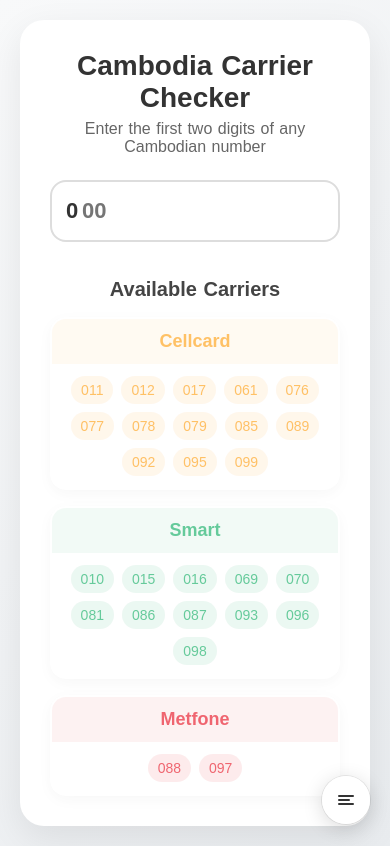
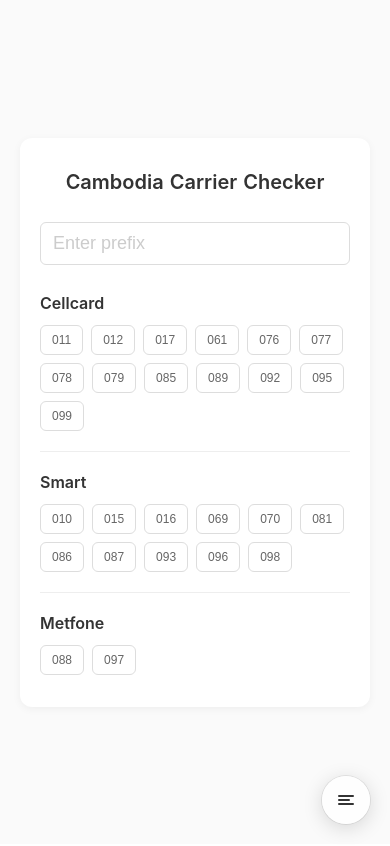
Before and after one commit to ousachea/App, a Nuxt app: page /Phone in a window 390 px wide. Built offline with nearby package versions, Linux system fonts and the light colour scheme.

Commit message:
updated phone

```diff
--- a/pages/Phone.vue
+++ b/pages/Phone.vue
@@ -1,80 +1,49 @@
 <template>
-  <div class="container" :style="{ backgroundImage: backgroundGradient }">
+  <div class="container">
     <PageSwitcher/>
 
-    <div class="card" :class="{ 'error-state': invalidInput }">
-      <h2 class="title">Cambodia Carrier Checker</h2>
-      <p class="subtitle">Enter the first two digits of any Cambodian number</p>
+    <div class="card">
+      <h1 class="title">Cambodia Carrier Checker</h1>
 
-      <div class="phone-card">
-        <div class="input-container">
-          <div class="input-prefix">0</div>
+      <div class="input-section">
         <input
           v-model="phoneNumber"
-            placeholder="00"
+          placeholder="Enter prefix"
           @input="formatAndDetectCarrier"
           class="input"
-            :class="{ shakeLoop: invalidInput, matched: matchedPrefix }"
-            :style="{ borderColor: inputBorderColor, boxShadow: inputShadow }"
-            maxlength="2"
+          :class="{ error: invalidInput }"
+          maxlength="3"
           type="text"
           inputmode="numeric"
         />
         <button
           v-if="phoneNumber"
           @click="clearInput"
-            class="clear-button"
-            aria-label="Clear input"
+          class="clear-btn"
         >
-            ×
+          Clear
         </button>
-          <div class="icon-container" v-if="carrier !== 'Unknown Carrier'">
-            <span class="check-icon">✓</span>
-          </div>
-        </div>
       </div>
 
-      <transition name="fade-pop">
-        <div class="carrier-info" v-if="carrier !== 'Unknown Carrier'">
-          <p class="carrier">
-            Your carrier is <span :style="{ color: carriers[carrier]?.color }">{{ carrier }}</span>
-          </p>
+      <transition name="fade">
+        <div v-if="carrier !== 'Unknown Carrier'" class="result">
+          <p class="result-text">{{ carrier }}</p>
         </div>
       </transition>
 
-      <div class="prefix-list">
-        <h3 class="section-title">Available Carriers</h3>
-        <div class="carrier-list">
-          <div
-            v-for="(carrierData, name) in carriers"
-            :key="name"
-            class="carrier-card"
-            :class="{
-              faded: carrier && carrier !== name,
-              active: carrier === name
-            }"
-            :style="{ borderColor: carrier === name ? carrierData.color : 'transparent' }"
-          >
-            <div class="carrier-header" :style="{ backgroundColor: carrierData.color + '15' }">
-              <h4 :style="{ color: carrierData.color }">{{ name }}</h4>
-            </div>
+      <div class="carriers">
+        <div v-for="(carrierData, name) in carriers" :key="name" class="carrier">
+          <h3 class="carrier-name">{{ name }}</h3>
           <div class="prefixes">
-              <span
+            <button
               v-for="prefix in carrierData.prefixes"
               :key="prefix"
-                class="prefix-badge"
-                :style="{
-                  backgroundColor: matchedPrefix === prefix ? carrierData.color : carrierData.color + '20',
-                  color: matchedPrefix === prefix ? '#fff' : carrierData.color
-                }"
-                :class="{
-                  pulse: matchedPrefix === prefix,
-                  highlighted: matchedPrefix === prefix,
-                }"
+              @click="selectPrefix(prefix)"
+              class="prefix-btn"
+              :class="{ active: matchedPrefix === prefix }"
             >
               0{{ prefix }}
-              </span>
-            </div>
+            </button>
           </div>
         </div>
       </div>
@@ -84,14 +53,13 @@
 
 <script setup>
 import PageSwitcher from '../components/PageSwitcher.vue';
-import { ref, computed, watch } from 'vue';
+import { ref } from 'vue';
 
 const phoneNumber = ref('');
 const matchedPrefix = ref(null);
 const invalidInput = ref(false);
 const carrier = ref('Unknown Carrier');
 
-// Create a set of all valid prefixes for quick lookup
 const validPrefixes = new Set();
 const carriers = {
   Cellcard: {
@@ -115,51 +83,9 @@ const carriers = {
   },
 };
 
-// Fill the validPrefixes set
 Object.values(carriers).forEach(carrierData => {
   carrierData.prefixes.forEach(prefix => validPrefixes.add(prefix));
 });
-
-const inputBorderColor = computed(() => {
-  if (invalidInput.value) return '#ff3333';
-  return carrier.value !== 'Unknown Carrier'
-    ? carriers[carrier.value]?.color || '#ddd'
-    : '#ddd';
-});
-
-const inputShadow = computed(() => {
-  if (invalidInput.value) return '0 0 10px rgba(255, 51, 51, 0.4)';
-  return carrier.value !== 'Unknown Carrier'
-    ? `0 0 10px ${carriers[carrier.value]?.color}50`
-    : 'none';
-});
-
-const backgroundGradient = computed(() => {
-  if (invalidInput.value) {
-    return 'linear-gradient(135deg, #ff333320, #ff333340)';
-  }
-  if (carrier.value !== 'Unknown Carrier') {
-    const color = carriers[carrier.value]?.color;
-    return `linear-gradient(135deg, ${color}10, ${color}30)`;
-  }
-  return 'linear-gradient(135deg, #f8f9fa, #e9ecef)';
-});
-
-watch(phoneNumber, (newValue) => {
-  if (newValue && !/^[0-9]{1,2}$/.test(newValue)) {
-    phoneNumber.value = phoneNumber.value.replace(/[^0-9]/g, '');
-    showError();
-  }
-});
-
-const showError = () => {
-  // Reset the animation if it's already running
-  invalidInput.value = false;
-  setTimeout(() => {
-    invalidInput.value = true;
-  }, 10);
-  // Don't clear the error state - we'll keep shaking as long as input is invalid
-};
 
 const clearInput = () => {
   phoneNumber.value = '';
@@ -168,26 +94,31 @@ const clearInput = () => {
   invalidInput.value = false;
 };
 
+const selectPrefix = (prefix) => {
+  phoneNumber.value = prefix;
+  formatAndDetectCarrier();
+};
+
 const formatAndDetectCarrier = () => {
   if (!phoneNumber.value) {
     carrier.value = 'Unknown Carrier';
     matchedPrefix.value = null;
+    invalidInput.value = false;
     return;
   }
 
-  const input = phoneNumber.value.padStart(2, '0').slice(0, 2);
+  // Only use first 2 digits for carrier detection
+  const input = phoneNumber.value.slice(0, 2).padStart(2, '0');
 
-  // Reset state
   matchedPrefix.value = null;
   carrier.value = 'Unknown Carrier';
+  invalidInput.value = false;
 
-  // If we have 2 digits and it's not a valid prefix, show error
   if (phoneNumber.value.length === 2 && !validPrefixes.has(input)) {
-    showError();
+    invalidInput.value = true;
     return;
   }
 
-  // Check for a match
   for (const [key, carrierData] of Object.entries(carriers)) {
     if (carrierData.prefixes.includes(input)) {
       carrier.value = key;
@@ -199,287 +130,203 @@ const formatAndDetectCarrier = () => {
 </script>
 
 <style scoped>
+* {
+  box-sizing: border-box;
+}
+
 .container {
   display: flex;
   flex-direction: column;
+  align-items: center;
   justify-content: center;
-  align-items: center;
   min-height: 100vh;
   padding: 20px;
-  background-color: #f5f5f5;
-  transition: all 0.5s ease-in-out;
-  font-family: 'Poppins', sans-serif;
+  background-color: #fafafa;
 }
 
 .card {
+  width: 100%;
+  max-width: 500px;
   background: white;
-  padding: 30px;
-  border-radius: 24px;
-  box-shadow: 0 12px 36px rgba(0, 0, 0, 0.08);
-  text-align: center;
-  width: 100%;
-  max-width: 550px;
-  transition: all 0.3s ease;
-}
-
-.card.error-state {
-  box-shadow: 0 12px 36px rgba(255, 51, 51, 0.15);
+  padding: 40px;
+  border-radius: 12px;
+  box-shadow: 0 2px 8px rgba(0, 0, 0, 0.05);
 }
 
 .title {
-  font-size: 28px;
+  font-size: 24px;
+  font-weight: 600;
+  margin: 0 0 32px 0;
   color: #333;
-  margin-bottom: 6px;
-  font-weight: 700;
+  text-align: center;
 }
 
-.subtitle {
-  font-size: 16px;
-  color: #666;
-  margin-bottom: 24px;
-}
-
-.section-title {
-  font-size: 20px;
-  color: #444;
-  margin: 36px 0 16px;
-  font-weight: 600;
-}
-
-.phone-card {
+.input-section {
   display: flex;
-  justify-content: center;
-  margin-bottom: 24px;
-  width: 100%;
-}
-
-.input-container {
-  position: relative;
-  width: 100%;
-  max-width: 300px;
-  display: flex;
-  align-items: center;
-}
-
-.input-prefix {
-  position: absolute;
-  left: 16px;
-  font-size: 22px;
-  font-weight: 600;
-  color: #333;
-  z-index: 1;
+  gap: 12px;
+  margin-bottom: 32px;
+  align-items: flex-end;
 }
 
 .input {
-  width: 100%;
-  padding: 16px 40px 16px 30px;
-  font-size: 22px;
-  font-weight: 600;
-  border-radius: 16px;
-  border: 2px solid #e1e1e1;
-  text-align: left;
-  transition: all 0.3s ease;
-  box-shadow: 0 4px 12px rgba(0, 0, 0, 0.05);
-  background-color: white;
+  flex: 1;
+  font-size: 18px;
+  font-weight: 500;
+  border: 1px solid #ddd;
+  outline: none;
+  padding: 10px 12px;
+  background: transparent;
+  color: #333;
+  border-radius: 6px;
+  transition: border-color 0.2s;
 }
 
 .input:focus {
-  outline: none;
-  border-color: #007bff;
-  box-shadow: 0 0 0 3px rgba(0, 123, 255, 0.2);
+  border-color: #333;
 }
 
-.input.matched {
-  background-color: #f8f8f8;
+.input::placeholder {
+  color: #ccc;
 }
 
-.clear-button {
-  position: absolute;
-  right: 12px;
-  background: none;
-  border: none;
-  color: #999;
-  font-size: 24px;
-  font-weight: bold;
-  cursor: pointer;
-  display: flex;
-  align-items: center;
-  justify-content: center;
-  height: 30px;
-  width: 30px;
-  border-radius: 50%;
-  transition: all 0.2s ease;
-  padding: 0;
-  line-height: 1;
+.input.error {
+  color: #e74c3c;
+  border-color: #e74c3c;
 }
 
-.clear-button:hover {
-  background-color: #f0f0f0;
+.clear-btn {
+  padding: 8px 16px;
+  border: 1px solid #ddd;
+  background: white;
+  border-radius: 6px;
+  font-size: 14px;
+  cursor: pointer;
+  transition: all 0.2s;
   color: #666;
 }
 
-.icon-container {
-  position: absolute;
-  right: -10px;
-  top: -10px;
-  background-color: #4CAF50;
-  color: white;
-  width: 24px;
-  height: 24px;
-  border-radius: 50%;
-  display: flex;
-  justify-content: center;
-  align-items: center;
-  font-size: 14px;
-  animation: popIn 0.3s forwards;
+.clear-btn:hover {
+  border-color: #333;
+  color: #333;
 }
 
-@keyframes popIn {
-  0% {
-    transform: scale(0);
-    opacity: 0;
-  }
-  80% {
-    transform: scale(1.2);
-  }
-  100% {
-    transform: scale(1);
-    opacity: 1;
-  }
+.result {
+  text-align: center;
+  margin-bottom: 32px;
+  padding: 16px;
+  background: #f9f9f9;
+  border-radius: 8px;
+  animation: fadeIn 0.3s ease;
 }
 
-.carrier-info {
-  margin: 24px 0;
-  padding: 16px;
-  border-radius: 12px;
-  background-color: #f8f9fa;
-}
-
-.carrier {
-  font-size: 18px;
+.result-text {
+  font-size: 20px;
   font-weight: 600;
   color: #333;
   margin: 0;
 }
 
-.carrier span {
-  font-weight: 700;
+.carriers {
+  display: grid;
+  gap: 24px;
 }
 
-.carrier-list {
-  display: grid;
-  grid-template-columns: repeat(auto-fit, minmax(150px, 1fr));
-  gap: 16px;
-  margin-top: 16px;
+.carrier {
+  padding-bottom: 24px;
+  border-bottom: 1px solid #eee;
 }
 
-.carrier-card {
-  background: white;
-  border-radius: 16px;
-  box-shadow: 0 4px 16px rgba(0, 0, 0, 0.06);
-  overflow: hidden;
-  transition: all 0.3s ease;
-  border: 2px solid transparent;
+.carrier:last-child {
+  border-bottom: none;
+  padding-bottom: 0;
 }
 
-.carrier-card:hover {
-  transform: translateY(-4px);
-  box-shadow: 0 8px 24px rgba(0, 0, 0, 0.1);
+.carrier-name {
+  font-size: 16px;
+  font-weight: 600;
+  color: #333;
+  margin: 0 0 12px 0;
 }
 
-.carrier-card.active {
-  transform: translateY(-4px);
-  box-shadow: 0 8px 24px rgba(0, 0, 0, 0.1);
+.prefixes {
+  display: flex;
+  flex-wrap: wrap;
+  gap: 8px;
 }
 
-.carrier-card.faded {
-  opacity: 0.6;
+.prefix-btn {
+  padding: 8px 12px;
+  border: 1px solid #ddd;
+  background: white;
+  border-radius: 6px;
+  font-size: 13px;
+  cursor: pointer;
+  transition: all 0.2s;
+  color: #666;
 }
 
-.carrier-header {
-  padding: 12px;
+.prefix-btn:hover {
+  border-color: #333;
+  color: #333;
+}
+
+.prefix-btn.active {
+  background: #333;
+  color: white;
+  border-color: #333;
+}
+
+@keyframes fadeIn {
+  from {
+    opacity: 0;
+    transform: translateY(-8px);
+  }
+  to {
+    opacity: 1;
+    transform: translateY(0);
+  }
+}
+
+.fade-enter-active,
+.fade-leave-active {
   transition: all 0.3s ease;
 }
 
-.carrier-header h4 {
-  margin: 0;
-  font-weight: 600;
+.fade-enter-from,
+.fade-leave-to {
+  opacity: 0;
+  transform: translateY(-8px);
+}
+
+@media (max-width: 640px) {
+  .card {
+    padding: 32px 20px;
+  }
+
+  .title {
+    font-size: 20px;
+    margin-bottom: 28px;
+  }
+
+  .input-section {
+    margin-bottom: 28px;
+  }
+
+  .input {
     font-size: 18px;
   }
 
-.prefixes {
-  padding: 12px;
-  display: flex;
-  flex-wrap: wrap;
-  justify-content: center;
-  gap: 8px;
+  .carriers {
+    gap: 20px;
   }
 
-.prefix-badge {
-  display: inline-flex;
-  align-items: center;
-  justify-content: center;
-  padding: 6px 10px;
-  border-radius: 20px;
-  font-size: 14px;
-  font-weight: 500;
-  transition: all 0.3s ease;
+  .carrier {
+    padding-bottom: 20px;
   }
 
-.prefix-badge.highlighted {
-  transform: scale(1.1);
-  font-weight: 600;
-}
-
-.pulse {
-  animation: pulse 2s infinite;
-}
-
-@keyframes pulse {
-  0% {
-    box-shadow: 0 0 0 0 rgba(0, 0, 0, 0.2);
-  }
-  70% {
-    box-shadow: 0 0 0 10px rgba(0, 0, 0, 0);
-  }
-  100% {
-    box-shadow: 0 0 0 0 rgba(0, 0, 0, 0);
+  .prefix-btn {
+    font-size: 12px;
+    padding: 7px 11px;
   }
 }
-
-.input.shakeLoop {
-  animation: shakeLoop 0.5s ease-in-out infinite;
-}
-
-@keyframes shakeLoop {
-  0% {
-    transform: translateX(0);
-  }
-  20% {
-    transform: translateX(-8px);
-  }
-  40% {
-    transform: translateX(8px);
-  }
-  60% {
-    transform: translateX(-8px);
-  }
-  80% {
-    transform: translateX(8px);
-  }
-  100% {
-    transform: translateX(0);
-  }
-}
-
-.fade-pop-enter-active,
-.fade-pop-leave-active {
-  transition: all 0.3s ease;
-}
-
-.fade-pop-enter-from,
-.fade-pop-leave-to {
-  opacity: 0;
-  transform: scale(0.9);
-}
 </style>
```
Lines whose indentation alone changed are shown as unchanged.
